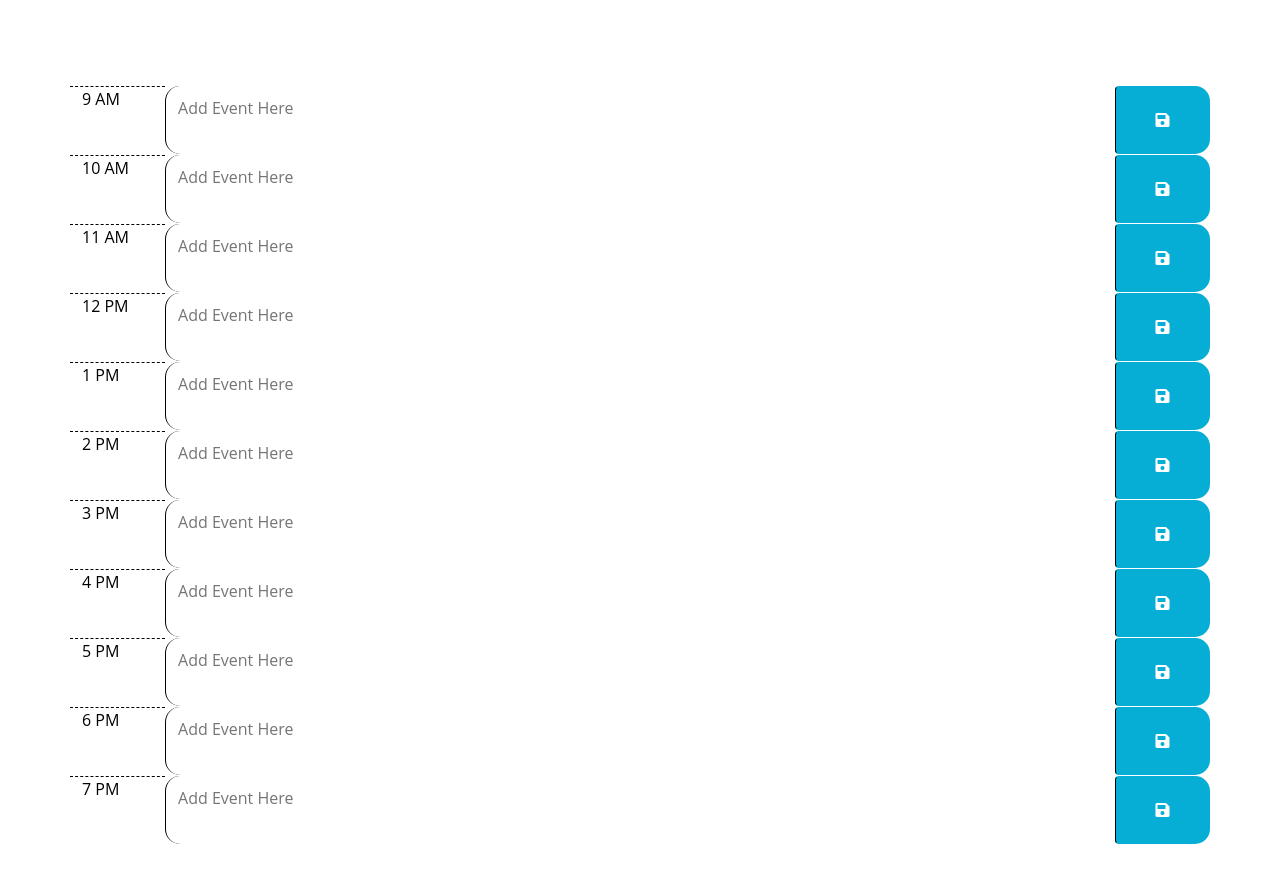
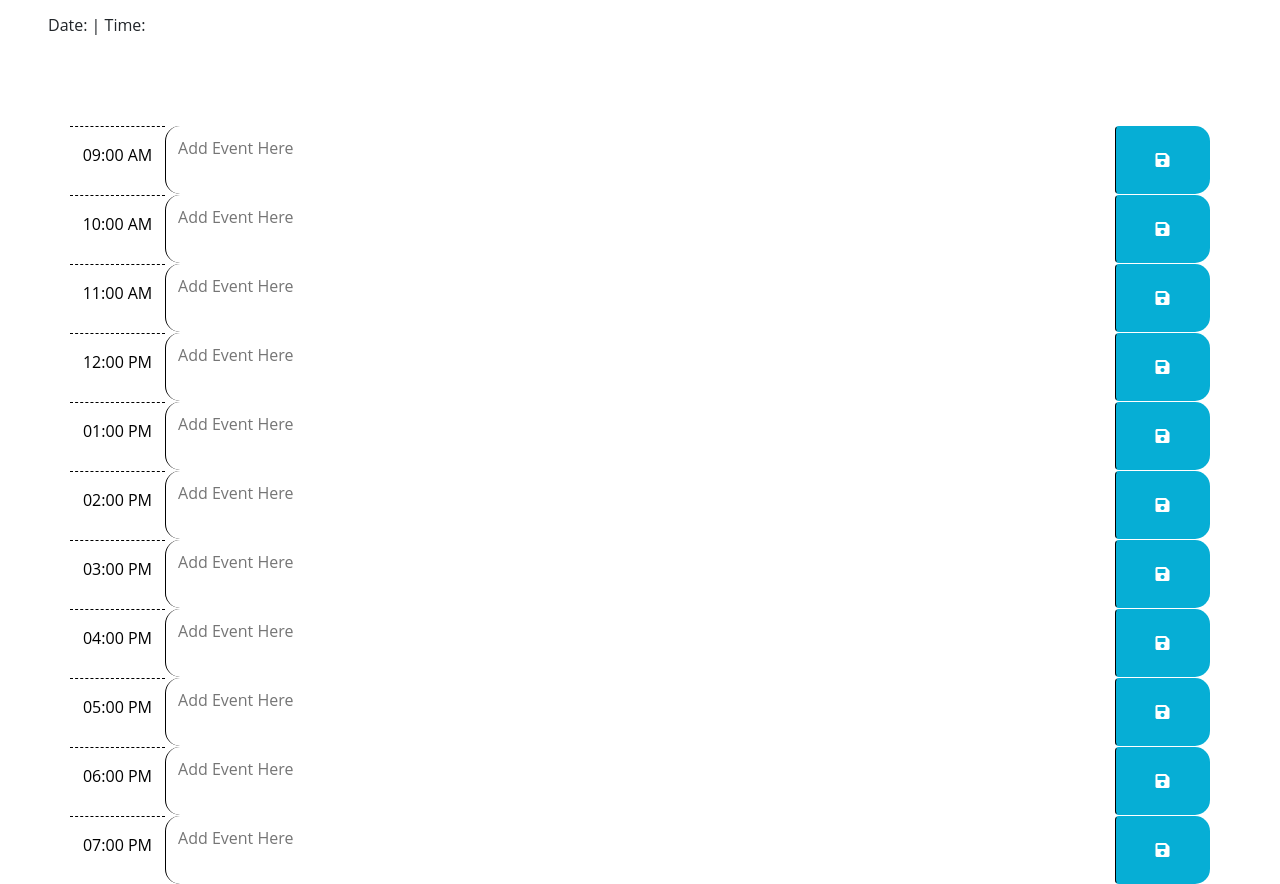
Before and after one commit to Clkwong3/Daytracker, a plain HTML site: page Develop/index.html in a window 1280 px wide. Shown: the part 166-1050 px from the top of the page. Before the commit the page ends 1010 px from the top, so only its background shows below. Drawn offline with nearby package versions, Linux system fonts and the light colour scheme; files that its build step writes are made by us from their sources; files whose address does not match are found by name.

Commit message:
Edit the HTML to make it readable and add <Date and Time> in the header.

```diff
--- a/Develop/index.html
+++ b/Develop/index.html
@@ -31,130 +31,91 @@
       <h1 class="display-3">Work Day Scheduler</h1>
       <p class="lead">A simple calendar app for scheduling your work day</p>
       <p id="currentDay" class="lead"></p>
+      <!-- Current Date and Time -->
+      <p>Date: <span id="date"></span> | Time: <span id="time"></span></p>
     </header>
 
     <div class="container">
 
-      <!-- TIMEBLOCKS FROM 9 AM - 7 PM -->
-      <div id="hour-9" class="row time-block">
-        <div class="col-md-1 hour"><span id="9">9 AM</span></div>
-        <textarea
-          class="col-md-10 time-block description"
-          placeholder="Add Event Here"
-        ></textarea>
-        <button class="btn saveBtn col-md-1" aria-label="save btn">
-          <i class="fas fa-save"></i>
-        </button>
+      <!-- TIMEBLOCK: 9 AM-->
+      <div id="9" class="row time-block">
+        <div class="col-2 col-md-1 hour text-center py-3">09:00 AM</div>
+        <textarea class="col-md-10 time-block description" placeholder="Add Event Here"></textarea>
+        <button class="btn saveBtn col-md-1" aria-label="save btn"> <i class="fas fa-save" aria-hidden="true"></i></button>
       </div>
 
-      <div id="hour-10" class="row time-block">
-        <div class="col-md-1 hour"><span id="10">10 AM</span></div>
-        <textarea
-          class="col-md-10 time-block description"
-          placeholder="Add Event Here"
-        ></textarea>
-        <button class="btn saveBtn col-md-1" aria-label="save btn">
-          <i class="fas fa-save"></i>
-        </button>
+
+     <!-- TIMEBLOCK: 10 AM-->
+     <div id="10" class="row time-block">
+      <div class="col-2 col-md-1 hour text-center py-3">10:00 AM</div>
+      <textarea class="col-md-10 time-block description" placeholder="Add Event Here"></textarea>
+      <button class="btn saveBtn col-md-1" aria-label="save btn"> <i class="fas fa-save" aria-hidden="true"></i></button>
+    </div>
+
+
+      <!-- TIMEBLOCK: 11 AM-->
+      <div id="11" class="row time-block">
+        <div class="col-2 col-md-1 hour text-center py-3">11:00 AM</div>
+        <textarea class="col-md-10 time-block description" placeholder="Add Event Here"></textarea>
+        <button class="btn saveBtn col-md-1" aria-label="save btn"> <i class="fas fa-save" aria-hidden="true"></i></button>
       </div>
 
-      <div id="hour-11" class="row time-block">
-        <div class="col-md-1 hour"><span id="11">11 AM</span></div>
-        <textarea
-          class="col-md-10 time-block description"
-          placeholder="Add Event Here"
-        ></textarea>
-        <button class="btn saveBtn col-md-1" aria-label="save btn">
-          <i class="fas fa-save"></i>
-        </button>
+
+      <!-- TIMEBLOCK: 12 PM-->
+      <div id="12" class="row time-block">
+        <div class="col-2 col-md-1 hour text-center py-3">12:00 PM</div>
+        <textarea class="col-md-10 time-block description" placeholder="Add Event Here"></textarea>
+        <button class="btn saveBtn col-md-1" aria-label="save btn"> <i class="fas fa-save" aria-hidden="true"></i></button>
       </div>
 
-      <div id="hour-12" class="row time-block">
-        <div class="col-md-1 hour"><span id="12">12 PM</span></div>
-        <textarea
-          class="col-md-10 time-block description"
-          placeholder="Add Event Here"
-        ></textarea>
-        <button class="btn saveBtn col-md-1" aria-label="save btn">
-          <i class="fas fa-save"></i>
-        </button>
+
+      <!-- TIMEBLOCK: 1 PM-->
+      <div id="13" class="row time-block">
+        <div class="col-2 col-md-1 hour text-center py-3">01:00 PM</div>
+        <textarea class="col-md-10 time-block description" placeholder="Add Event Here"></textarea>
+        <button class="btn saveBtn col-md-1" aria-label="save btn"> <i class="fas fa-save" aria-hidden="true"></i></button>
       </div>
 
-      <div id="hour-13" class="row time-block">
-        <div class="col-md-1 hour"><span id="1">1 PM</span></div>
-        <textarea
-          class="col-md-10 time-block description"
-          placeholder="Add Event Here"
-        ></textarea>
-        <button class="btn saveBtn col-md-1" aria-label="save btn">
-          <i class="fas fa-save"></i>
-        </button>
+      <!-- TIMEBLOCK: 2 PM-->
+      <div id="14" class="row time-block">
+        <div class="col-2 col-md-1 hour text-center py-3">02:00 PM</div>
+        <textarea class="col-md-10 time-block description" placeholder="Add Event Here"></textarea>
+        <button class="btn saveBtn col-md-1" aria-label="save btn"> <i class="fas fa-save" aria-hidden="true"></i></button>
       </div>
 
-      <div id="hour-14" class="row time-block">
-        <div class="col-md-1 hour"><span id="2">2 PM</span></div>
-        <textarea
-          class="col-md-10 time-block description"
-          placeholder="Add Event Here"
-        ></textarea>
-        <button class="btn saveBtn col-md-1" aria-label="save btn">
-          <i class="fas fa-save"></i>
-        </button>
+      <!-- TIMEBLOCK: 3 PM-->
+      <div id="15" class="row time-block">
+        <div class="col-2 col-md-1 hour text-center py-3">03:00 PM</div>
+        <textarea class="col-md-10 time-block description" placeholder="Add Event Here"></textarea>
+        <button class="btn saveBtn col-md-1" aria-label="save btn"> <i class="fas fa-save" aria-hidden="true"></i></button>
       </div>
 
-      <div id="hour-15" class="row time-block">
-        <div class="col-md-1 hour"><span id="3">3 PM</span></div>
-        <textarea
-          class="col-md-10 time-block description"
-          placeholder="Add Event Here"
-        ></textarea>
-        <button class="btn saveBtn col-md-1" aria-label="save btn">
-          <i class="fas fa-save"></i>
-        </button>
+      <!-- TIMEBLOCK: 4 PM-->
+      <div id="16" class="row time-block">
+        <div class="col-2 col-md-1 hour text-center py-3">04:00 PM</div>
+        <textarea class="col-md-10 time-block description" placeholder="Add Event Here"></textarea>
+        <button class="btn saveBtn col-md-1" aria-label="save btn"> <i class="fas fa-save" aria-hidden="true"></i></button>
       </div>
 
-      <div id="hour-16" class="row time-block">
-        <div class="col-md-1 hour"><span id="4">4 PM</span></div>
-        <textarea
-          class="col-md-10 time-block description"
-          placeholder="Add Event Here"
-        ></textarea>
-        <button class="btn saveBtn col-md-1" aria-label="save btn">
-          <i class="fas fa-save"></i>
-        </button>
+      <!-- TIMEBLOCK: 5 PM-->
+      <div id="17" class="row time-block">
+        <div class="col-2 col-md-1 hour text-center py-3">05:00 PM</div>
+        <textarea class="col-md-10 time-block description" placeholder="Add Event Here"></textarea>
+        <button class="btn saveBtn col-md-1" aria-label="save btn"> <i class="fas fa-save" aria-hidden="true"></i></button>
       </div>
 
-      <div id="hour-17" class="row time-block">
-        <div class="col-md-1 hour"><span id="5">5 PM</span></div>
-        <textarea
-          class="col-md-10 time-block description"
-          placeholder="Add Event Here"
-        ></textarea>
-        <button class="btn saveBtn col-md-1" aria-label="save btn">
-          <i class="fas fa-save"></i>
-        </button>
+      <!-- TIMEBLOCK: 6 PM-->
+      <div id="18" class="row time-block">
+        <div class="col-2 col-md-1 hour text-center py-3">06:00 PM</div>
+        <textarea class="col-md-10 time-block description" placeholder="Add Event Here"></textarea>
+        <button class="btn saveBtn col-md-1" aria-label="save btn"> <i class="fas fa-save" aria-hidden="true"></i></button>
       </div>
 
-      <div id="hour-18" class="row time-block">
-        <div class="col-md-1 hour"><span id="6">6 PM</span></div>
-        <textarea
-          class="col-md-10 time-block description"
-          placeholder="Add Event Here"
-        ></textarea>
-        <button class="btn saveBtn col-md-1" aria-label="save btn">
-          <i class="fas fa-save"></i>
-        </button>
-      </div>
-
-      <div id="hour-19" class="row time-block">
-        <div class="col-md-1 hour"><span id="7">7 PM</span></div>
-        <textarea
-          class="col-md-10 time-block description"
-          placeholder="Add Event Here"
-        ></textarea>
-        <button class="btn saveBtn col-md-1" aria-label="save btn">
-          <i class="fas fa-save"></i>
-        </button>
+      <!-- TIMEBLOCK: 7 PM-->
+      <div id="19" class="row time-block">
+        <div class="col-2 col-md-1 hour text-center py-3">07:00 PM</div>
+        <textarea class="col-md-10 time-block description" placeholder="Add Event Here"></textarea>
+        <button class="btn saveBtn col-md-1" aria-label="save btn"> <i class="fas fa-save" aria-hidden="true"></i></button>
       </div>
 
     <!-- JAVASCRIPT SOURCES -->
```
